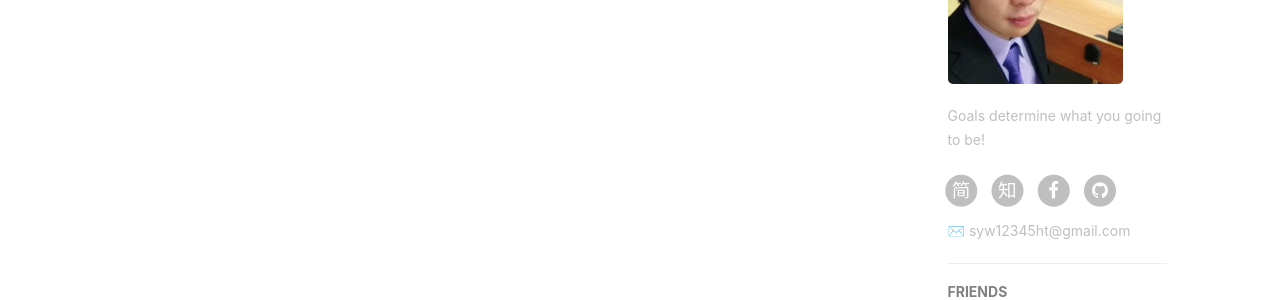
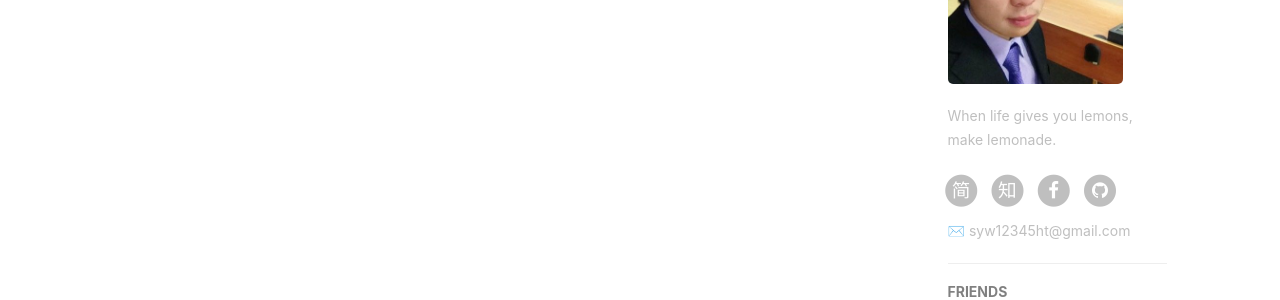
Before and after one commit to Etamin/Etamin.github.io, a Jekyll site: the page built from index.html, in a window 1280 px wide. Shown: the part 763-1063 px from the top of the page. Built offline with Jekyll 4.4.1, drawn with Linux system fonts in a browser that asks for light colours; nearby versions of some CDN libraries; the list of posts is cut into pages by our own code; comment, search, counter and statistics services are not loaded.

Commit message:
commit changes

```diff
--- a/_config.yml
+++ b/_config.yml
@@ -11,8 +11,8 @@
 
 # Sidebar settings
 sidebar: true                           # whether or not using Sidebar.
-sidebar-about-description: "Goals determine what you going to be!"
-sidebar-avatar: /img/me.jpg      # use absolute URL, seeing it's used in both `/` and `/about/`
+sidebar-about-description: "When life gives you lemons, make lemonade."
+sidebar-avatar: img/me.jpg      # use absolute URL, seeing it's used in both `/` and `/about/`
 
 
 
```
Also changed, not shown: 1 other file.
